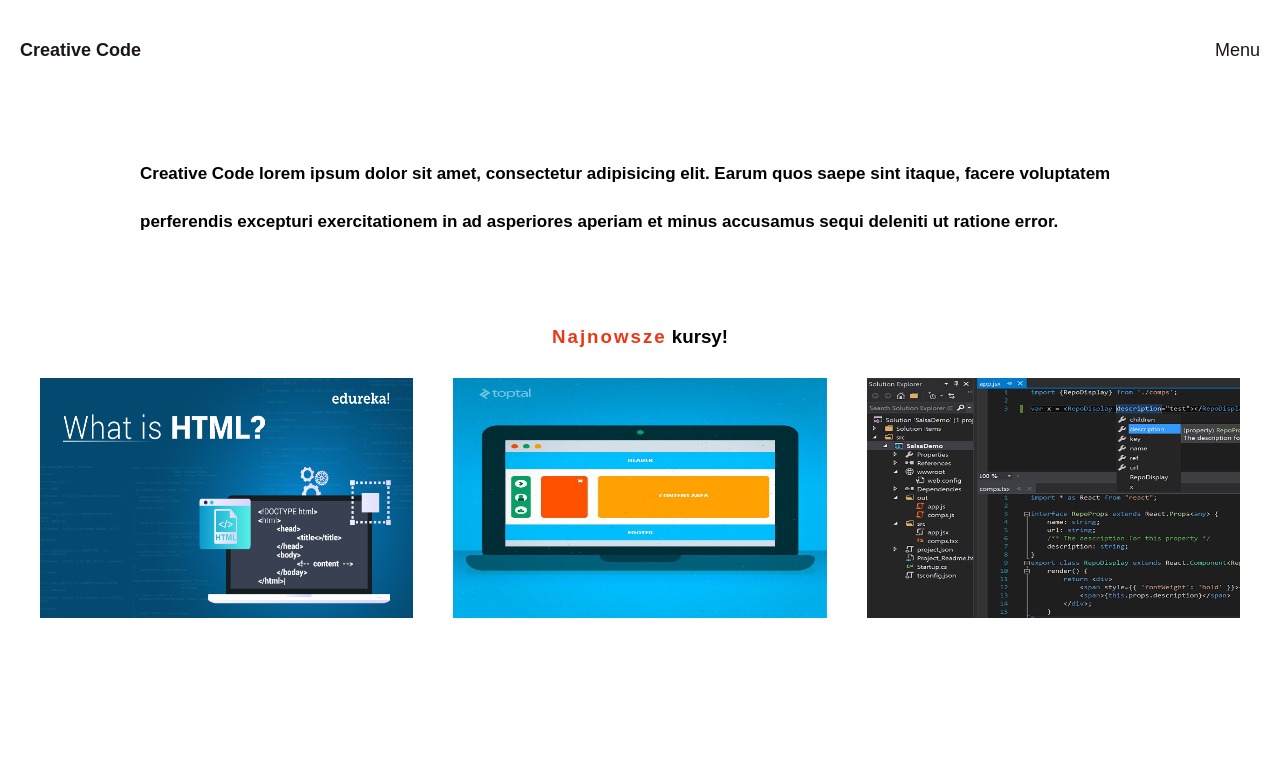
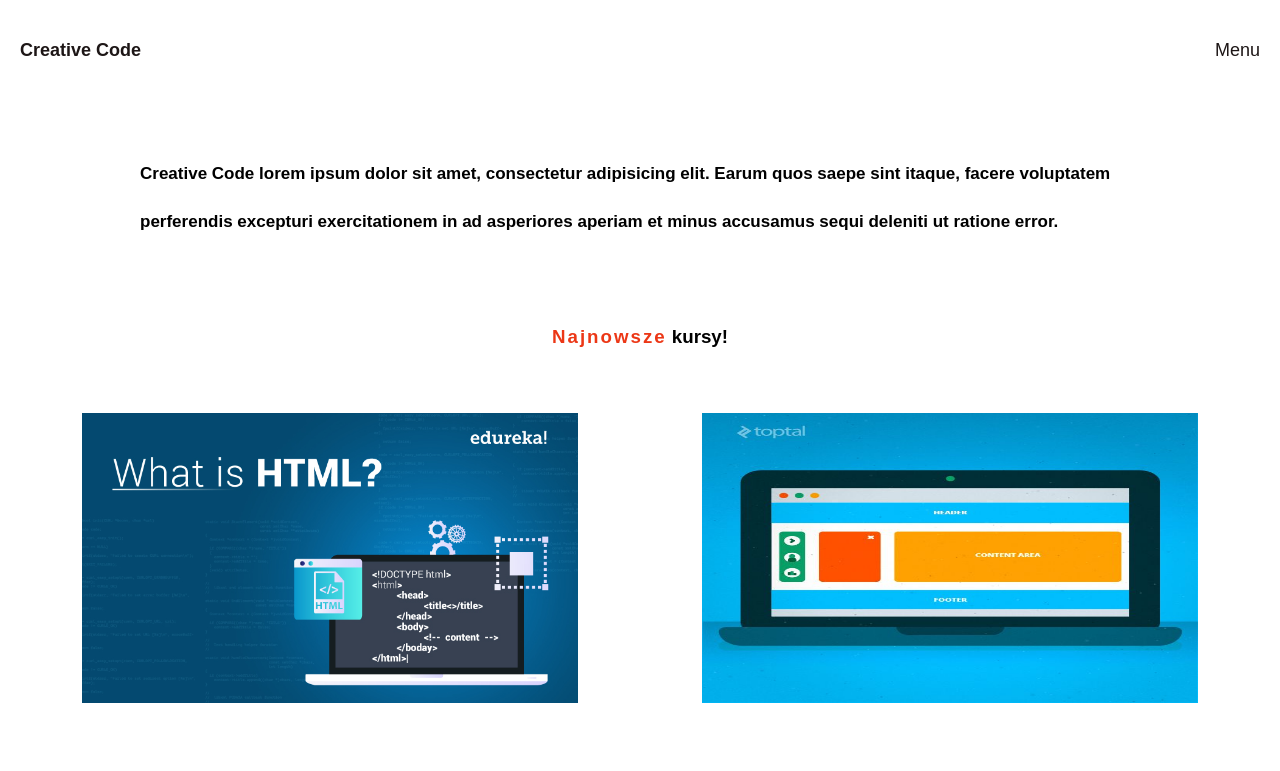
Before and after one commit to Versatiledd/react-shop, a React (Create React App) app: page / in a window 1280 px wide. Shown: the top 771 px of the page. Built offline with nearby package versions, Linux system fonts and the light colour scheme.

Commit message:
finishing responsive featured products

```diff
--- a/src/Product.js
+++ b/src/Product.js
@@ -5,7 +5,6 @@
 import "../src/styles/featured-products.css";
 
 export default function Product({ product }) {
-  console.log(product.image);
   return (
     <ProductConsumer>
       {value => {
--- a/src/context/productData.js
+++ b/src/context/productData.js
@@ -119,9 +119,9 @@
       company: "nikon",
       description:
         "Shaman hexagon fam activated charcoal literally cardigan. Pitchfork YOLO man bun hella. Trust fund vexillologist squid put a bird on it man braid, selvage pug. Schlitz kombucha chillwave pug shabby chic cornhole. Try-hard four loko listicle yuccie kitsch small batch narwhal celiac selfies distillery cloud bread farm-to-table art party leggings glossier.",
-      featured: false,
+      featured: true,
 
-      image: { fields: { file: { url: "img/product-8.png" } } }
+      image: { fields: { file: { url: "img/css.jpg" } } }
     }
   },
   {
--- a/src/styles/featured-products.css
+++ b/src/styles/featured-products.css
@@ -43,6 +43,7 @@
   }
 
   .single-product {
+    height: 300px;
     margin: 0;
     padding: 15px 0;
   }
@@ -51,6 +52,7 @@
 @media (min-width: 768px) and (orientation: portrait) {
   .container-featured {
     flex-direction: row;
+    flex-wrap: wrap;
   }
 
   .single-product {
@@ -69,22 +71,42 @@
   .featured-title {
     font-size: 35px;
   }
-
-  .container-featured {
-    flex-direction: row;
-  }
-
   .single-product {
-    width: 45%;
-    padding: 15px 0;
-    margin: 0 6px;
+    height: 350px;
   }
 }
 
 /* landscape reponsive */
+
+@media (min-width: 320px) and (orientation: landscape) {
+  .featured-products {
+    height: 100%;
+  }
+  .container-featured {
+    flex-wrap: wrap;
+  }
+  .single-product {
+    height: 100%;
+    margin: 20px 10px;
+    width: 45%;
+  }
+}
 
 @media (min-width: 568px) and (orientation: landscape) {
   .featured-products {
     height: 80vh;
   }
 }
+@media (min-width: 812px) and (orientation: landscape) {
+  .single-product {
+    height: 320px;
+    width: 40%;
+    padding: 15px 0;
+  }
+  .featured-products {
+    height: 100%;
+  }
+  .container-featured {
+    flex-wrap: wrap;
+  }
+}
```
